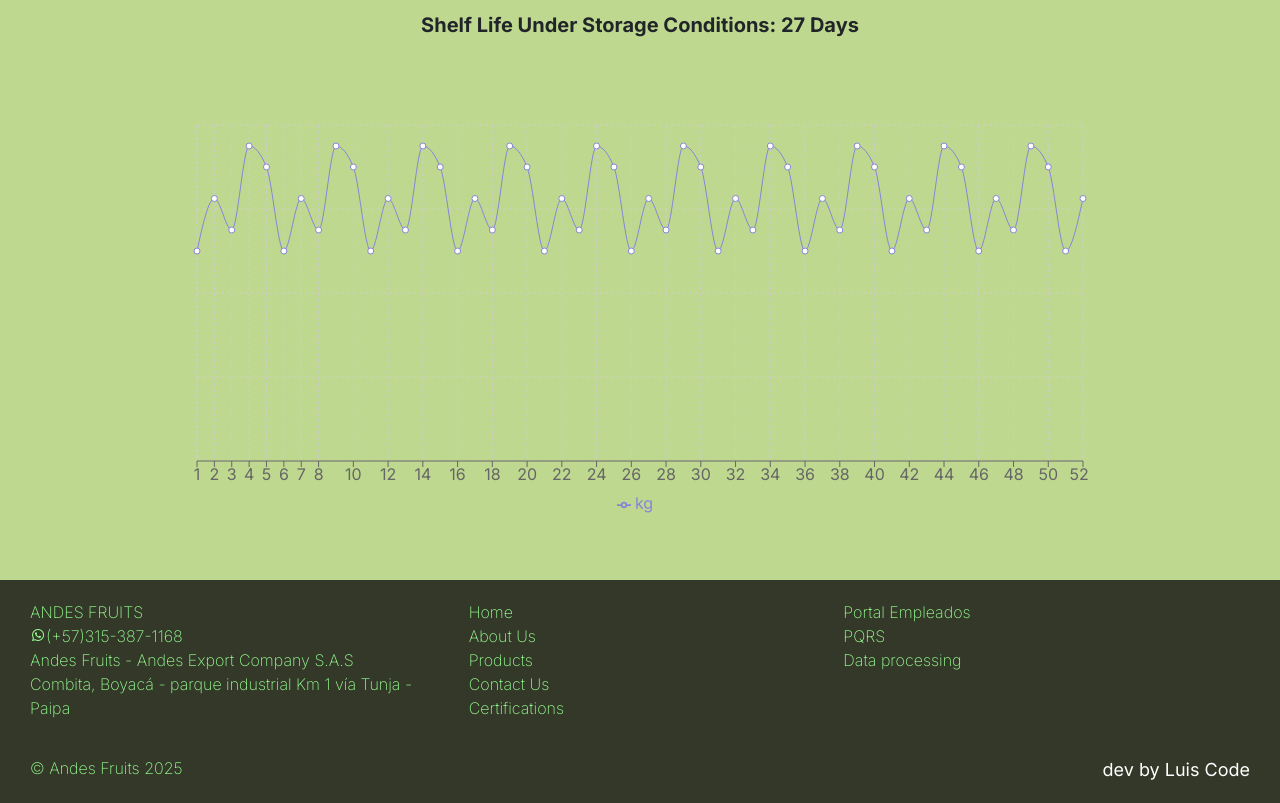
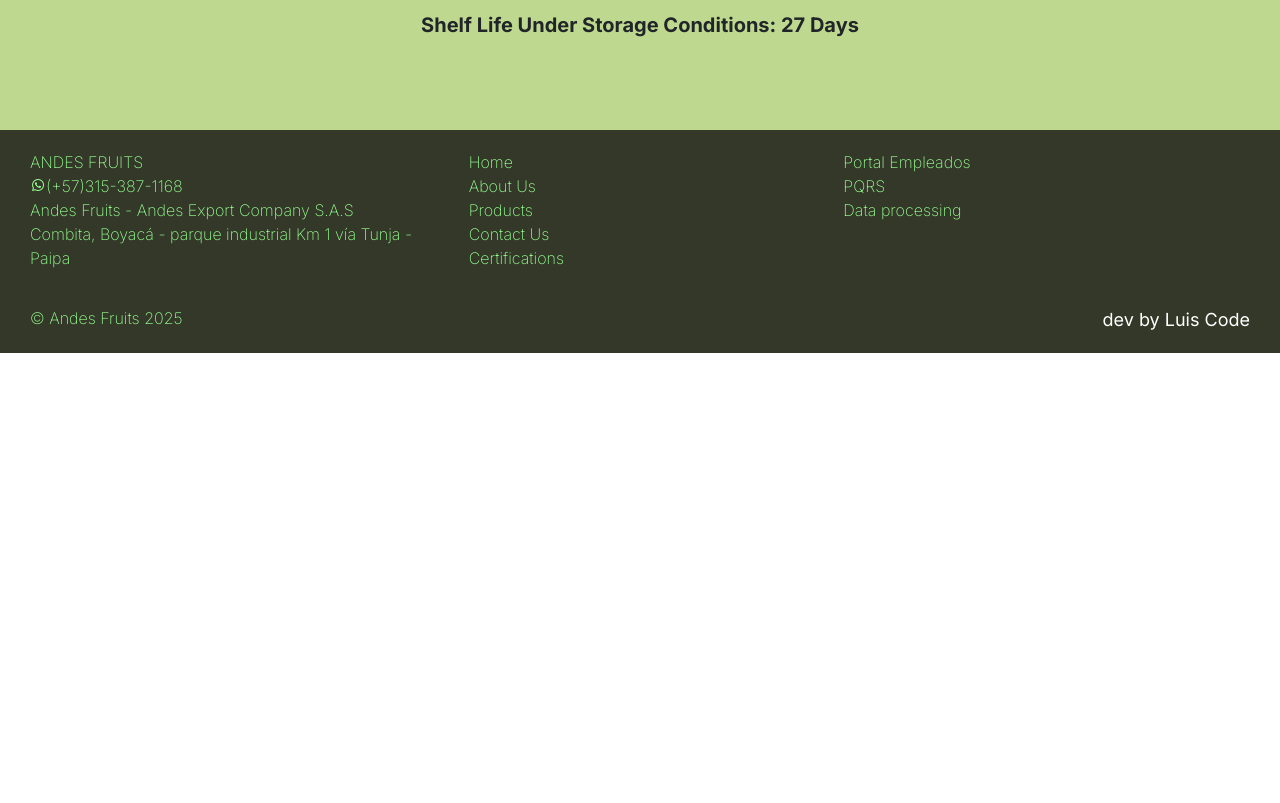
Before and after one commit to luisFPM97/AndesFruits, a React (Vite) app: page /FichaTecnica/0 in a window 1280 px wide. Shown: the part 1560-2363 px from the top of the page. After the commit the page ends 1913 px from the top, so only its background shows below. Built offline with nearby package versions, Linux system fonts and the light colour scheme.

Commit message:
Update FichaTecnica.jsx

```diff
--- a/src/component/FichaTecnica.jsx
+++ b/src/component/FichaTecnica.jsx
@@ -107,7 +107,7 @@ const FichaTecnica = ({ productos, productid }) => {
       </div></>
         )
       }
-      <Grafica/>
+      {/*<Grafica/>*/}
     </div>
   );
 };
```
